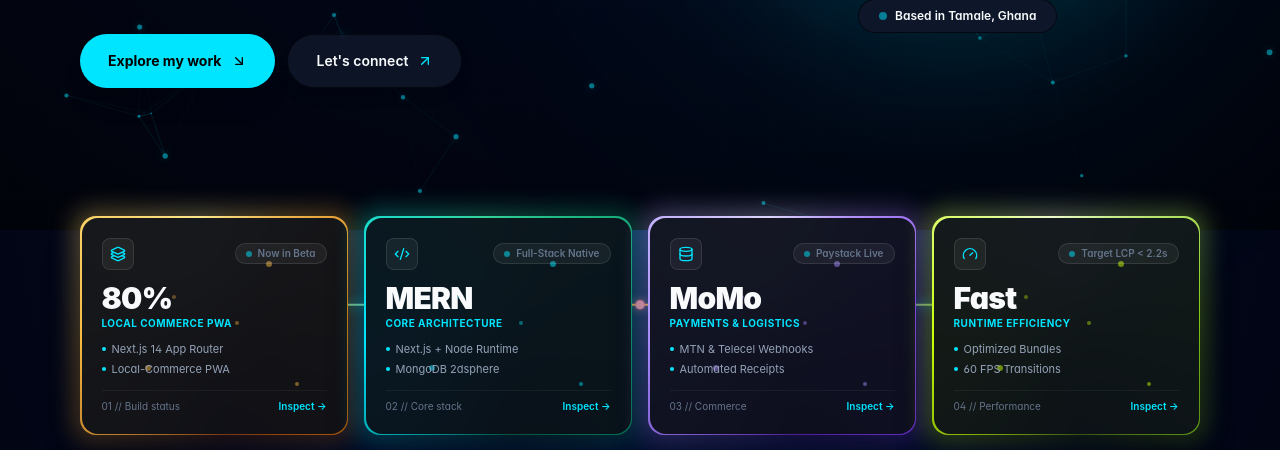
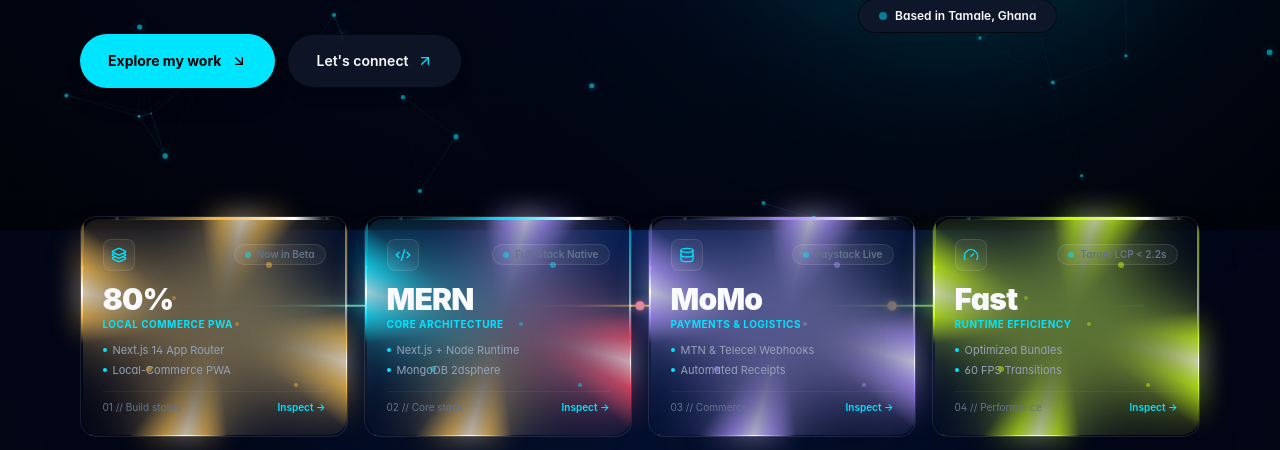
Before and after one commit to hmfareed/My-portfolio, a Next.js app: page / in a window 1280 px wide. Shown: the part 570-1020 px from the top of the page. Built offline with nearby package versions, Linux system fonts and the light colour scheme.

Commit message:
feat: add dynamic multi-theme system with custom layout and UI components

```diff
--- a/src/app/globals.css
+++ b/src/app/globals.css
@@ -100,6 +100,24 @@
   --surface-1: rgba(3, 25, 10, 0.82);
   --surface-2: rgba(2, 17, 7, 0.93);
   --surface-border: rgba(0, 255, 102, 0.35);
+}
+
+[data-theme='amoled'] {
+  --color-accent: #FFFFFF;
+  --color-accent-hover: #E2E8F0;
+  --color-accent-muted: rgba(255, 255, 255, 0.08);
+  --color-accent-glow: rgba(0, 229, 255, 0.35);
+  --bg-gradient: radial-gradient(circle at 50% -10%, #000000 0%, #000000 50%, #000000 100%);
+  --surface-1: rgba(10, 10, 10, 0.95);
+  --surface-2: rgba(4, 4, 4, 0.98);
+  --surface-border: rgba(255, 255, 255, 0.12);
+  background-color: #000000 !important;
+}
+
+[data-theme='amoled'] body,
+[data-theme='amoled'] main,
+[data-theme='amoled'] section {
+  background-color: #000000 !important;
 }
 
 * {
@@ -459,3 +477,109 @@ body {
 .animate-laser-flow-reverse {
   animation: marquee-reverse 8s linear infinite;
 }
+
+/* ==========================================================================
+   Four Moving Cut Line Beams Chasing Each Other
+   ========================================================================== */
+@keyframes beam-top {
+  0% {
+    left: -40%;
+    opacity: 0;
+  }
+  15% {
+    opacity: 1;
+  }
+  85% {
+    opacity: 1;
+  }
+  100% {
+    left: 100%;
+    opacity: 0;
+  }
+}
+
+@keyframes beam-right {
+  0% {
+    top: -40%;
+    opacity: 0;
+  }
+  15% {
+    opacity: 1;
+  }
+  85% {
+    opacity: 1;
+  }
+  100% {
+    top: 100%;
+    opacity: 0;
+  }
+}
+
+@keyframes beam-bottom {
+  0% {
+    right: -40%;
+    opacity: 0;
+  }
+  15% {
+    opacity: 1;
+  }
+  85% {
+    opacity: 1;
+  }
+  100% {
+    right: 100%;
+    opacity: 0;
+  }
+}
+
+@keyframes beam-left {
+  0% {
+    bottom: -40%;
+    opacity: 0;
+  }
+  15% {
+    opacity: 1;
+  }
+  85% {
+    opacity: 1;
+  }
+  100% {
+    bottom: 100%;
+    opacity: 0;
+  }
+}
+
+.animate-beam-top {
+  animation: beam-top 3s cubic-bezier(0.4, 0, 0.2, 1) infinite;
+}
+
+.animate-beam-right {
+  animation: beam-right 3s cubic-bezier(0.4, 0, 0.2, 1) infinite;
+  animation-delay: 0.75s;
+}
+
+.animate-beam-bottom {
+  animation: beam-bottom 3s cubic-bezier(0.4, 0, 0.2, 1) infinite;
+  animation-delay: 1.5s;
+}
+
+.animate-beam-left {
+  animation: beam-left 3s cubic-bezier(0.4, 0, 0.2, 1) infinite;
+  animation-delay: 2.25s;
+}
+
+/* ==========================================================================
+   AMOLED POLYCHROMATIC ACCENTS
+   Ensures AMOLED theme is not dominated by a single accent color
+   ========================================================================== */
+[data-theme='amoled'] .hero-accent-name {
+  background: linear-gradient(135deg, #00E5FF 0%, #A78BFA 33%, #F43F5E 66%, #F5B942 100%) !important;
+  -webkit-background-clip: text !important;
+  -webkit-text-fill-color: transparent !important;
+}
+
+[data-theme='amoled'] .hero-cta-btn {
+  background: linear-gradient(135deg, #00E5FF 0%, #A78BFA 50%, #F5B942 100%) !important;
+  color: #000000 !important;
+  box-shadow: 0 0 25px rgba(0, 229, 255, 0.4) !important;
+}
--- a/src/components/hero/Hero.tsx
+++ b/src/components/hero/Hero.tsx
@@ -143,7 +143,7 @@ export default function Hero() {
               </p>
               <h1 className="text-[clamp(3.5rem,8vw,6.8rem)] font-black uppercase leading-[0.88] tracking-tight font-sans">
                 <span className="block text-foreground">MOHAMMED</span>
-                <span className="block text-accent-dynamic">FAREED</span>
+                <span className="block text-accent-dynamic hero-accent-name">FAREED</span>
               </h1>
             </motion.div>
 
@@ -172,7 +172,7 @@ export default function Hero() {
               <a
                 href="#projects"
                 data-cursor="EXPLORE"
-                className="group inline-flex items-center gap-2.5 rounded-full bg-accent-dynamic px-7 py-4 text-sm font-bold text-black transition-all hover:-translate-y-1 hover:shadow-[0_0_32px_var(--color-accent-glow)] active:scale-95 shadow-xl"
+                className="group hero-cta-btn inline-flex items-center gap-2.5 rounded-full bg-accent-dynamic px-7 py-4 text-sm font-bold text-black transition-all hover:-translate-y-1 hover:shadow-[0_0_32px_var(--color-accent-glow)] active:scale-95 shadow-xl"
               >
                 <span>Explore my work</span>
                 <ArrowDownRight className="h-4 w-4 transition-transform group-hover:translate-y-0.5 group-hover:translate-x-0.5" />
--- a/src/components/layout/ScrollProgress.tsx
+++ b/src/components/layout/ScrollProgress.tsx
@@ -23,6 +23,9 @@ export default function ScrollProgress() {
     if (theme === 'pixel') {
       return 'h-[4px] bg-[#00FF66] shadow-[0_0_10px_#00FF66]';
     }
+    if (theme === 'amoled') {
+      return 'h-[3.5px] bg-gradient-to-r from-[#00E5FF] via-[#A78BFA] via-[#F43F5E] via-[#F5B942] to-[#10B981] shadow-[0_0_16px_rgba(0,229,255,0.7)]';
+    }
     return 'h-[3px] bg-gradient-to-r from-accent-dynamic via-cyan-300 to-accent-dynamic shadow-[0_0_12px_var(--color-accent-glow)]';
   };
 
--- a/src/components/layout/ThemeSwitcher.tsx
+++ b/src/components/layout/ThemeSwitcher.tsx
@@ -2,7 +2,7 @@
 
 import React, { useState, useRef, useEffect } from 'react';
 import { motion, AnimatePresence } from 'framer-motion';
-import { Palette, Check, Pencil, Boxes, Gamepad2, Sparkles } from 'lucide-react';
+import { Palette, Check, Pencil, Boxes, Gamepad2, Sparkles, Moon } from 'lucide-react';
 import { useTheme, THEMES, ThemeKey } from '@/context/ThemeContext';
 
 export default function ThemeSwitcher() {
@@ -30,6 +30,8 @@ export default function ThemeSwitcher() {
         return <Boxes className="w-3.5 h-3.5 text-foreground-muted" />;
       case 'pixel':
         return <Gamepad2 className="w-3.5 h-3.5 text-foreground-muted" />;
+      case 'amoled':
+        return <Moon className="w-3.5 h-3.5 text-foreground-muted" />;
       default:
         return <Palette className="w-3.5 h-3.5 text-foreground-muted" />;
     }
--- a/src/components/ui/GlowKpiCard.tsx
+++ b/src/components/ui/GlowKpiCard.tsx
@@ -21,8 +21,6 @@ export interface GlowKpiCardProps {
 export const cardColorMap: Record<
   CardAccentColor,
   {
-    borderGrad: string;
-    haloColor: string;
     dotColor: string;
     pillBg: string;
     btnBg: string;
@@ -31,8 +29,6 @@ export const cardColorMap: Record<
   }
 > = {
   amber: {
-    borderGrad: 'conic-gradient(from 0deg at 50% 50%, #F5B942, #FDE68A, #D97706, #78350F, #F5B942)',
-    haloColor: 'rgba(245, 185, 66, 0.32)',
     dotColor: '#F5B942',
     pillBg: 'bg-[#F5B942]/10 border-[#F5B942]/30 text-[#F5B942]',
     btnBg: 'bg-[#F5B942] hover:bg-[#FCD34D] text-black shadow-[0_0_24px_rgba(245,185,66,0.4)]',
@@ -40,8 +36,6 @@ export const cardColorMap: Record<
     iconBg: 'bg-[#F5B942]/15 text-[#F5B942] border-[#F5B942]/30',
   },
   teal: {
-    borderGrad: 'conic-gradient(from 0deg at 50% 50%, #00E5FF, #34D399, #059669, #064E3B, #00E5FF)',
-    haloColor: 'rgba(0, 229, 255, 0.32)',
     dotColor: '#00E5FF',
     pillBg: 'bg-[#00E5FF]/10 border-[#00E5FF]/30 text-[#00E5FF]',
     btnBg: 'bg-[#00E5FF] hover:bg-[#38BDF8] text-black shadow-[0_0_24px_rgba(0,229,255,0.4)]',
@@ -49,8 +43,6 @@ export const cardColorMap: Record<
     iconBg: 'bg-[#00E5FF]/15 text-[#00E5FF] border-[#00E5FF]/30',
   },
   violet: {
-    borderGrad: 'conic-gradient(from 0deg at 50% 50%, #A78BFA, #DDD6FE, #7C3AED, #4C1D95, #A78BFA)',
-    haloColor: 'rgba(167, 139, 250, 0.32)',
     dotColor: '#A78BFA',
     pillBg: 'bg-[#A78BFA]/10 border-[#A78BFA]/30 text-[#A78BFA]',
     btnBg: 'bg-[#A78BFA] hover:bg-[#C4B5FD] text-black shadow-[0_0_24px_rgba(167,139,250,0.4)]',
@@ -58,8 +50,6 @@ export const cardColorMap: Record<
     iconBg: 'bg-[#A78BFA]/15 text-[#A78BFA] border-[#A78BFA]/30',
   },
   rose: {
-    borderGrad: 'conic-gradient(from 0deg at 50% 50%, #F43F5E, #FECDD3, #E11D48, #881337, #F43F5E)',
-    haloColor: 'rgba(244, 63, 94, 0.32)',
     dotColor: '#F43F5E',
     pillBg: 'bg-[#F43F5E]/10 border-[#F43F5E]/30 text-[#F43F5E]',
     btnBg: 'bg-[#F43F5E] hover:bg-[#FB7185] text-black shadow-[0_0_24px_rgba(244,63,94,0.4)]',
@@ -67,8 +57,6 @@ export const cardColorMap: Record<
     iconBg: 'bg-[#F43F5E]/15 text-[#F43F5E] border-[#F43F5E]/30',
   },
   lime: {
-    borderGrad: 'conic-gradient(from 0deg at 50% 50%, #C8FF00, #ECFCCB, #84CC16, #365314, #C8FF00)',
-    haloColor: 'rgba(200, 255, 0, 0.32)',
     dotColor: '#C8FF00',
     pillBg: 'bg-[#C8FF00]/10 border-[#C8FF00]/30 text-[#C8FF00]',
     btnBg: 'bg-[#C8FF00] hover:bg-[#D7FF4F] text-black shadow-[0_0_24px_rgba(200,255,0,0.4)]',
@@ -76,8 +64,6 @@ export const cardColorMap: Record<
     iconBg: 'bg-[#C8FF00]/15 text-[#C8FF00] border-[#C8FF00]/30',
   },
   sky: {
-    borderGrad: 'conic-gradient(from 0deg at 50% 50%, #38BDF8, #BAE6FD, #0284C7, #082F49, #38BDF8)',
-    haloColor: 'rgba(56, 189, 248, 0.32)',
     dotColor: '#38BDF8',
     pillBg: 'bg-[#38BDF8]/10 border-[#38BDF8]/30 text-[#38BDF8]',
     btnBg: 'bg-[#38BDF8] hover:bg-[#60A5FA] text-black shadow-[0_0_24px_rgba(56,189,248,0.4)]',
@@ -85,9 +71,6 @@ export const cardColorMap: Record<
     iconBg: 'bg-[#38BDF8]/15 text-[#38BDF8] border-[#38BDF8]/30',
   },
   spectrum: {
-    borderGrad:
-      'conic-gradient(from 0deg at 50% 50%, #00E5FF 0deg, #A78BFA 60deg, #F43F5E 120deg, #F5B942 180deg, #10B981 240deg, #C8FF00 300deg, #00E5FF 360deg)',
-    haloColor: 'rgba(0, 229, 255, 0.32)',
     dotColor: '#00E5FF',
     pillBg: 'bg-accent-muted border-accent-dynamic/40 text-accent-dynamic',
     btnBg: 'bg-accent-dynamic text-black hover:opacity-95 shadow-[0_0_24px_var(--color-accent-glow)]',
@@ -95,6 +78,63 @@ export const cardColorMap: Record<
     iconBg: 'bg-accent-muted text-accent-dynamic border-accent-dynamic/30',
   },
 };
+
+/**
+ * Creates a 4-cut luminous conic gradient with four distinct laser segments
+ * spaced at 90-degree intervals around the perimeter.
+ */
+function getFourCutConic(color: string) {
+  if (color === '#00E5FF') {
+    // Polychromatic spectrum mode
+    return `conic-gradient(from 0deg at 50% 50%,
+      transparent 0deg,
+      #00E5FF 12deg,
+      #ffffff 22deg,
+      #00E5FF 32deg,
+      transparent 45deg,
+      transparent 90deg,
+      #A78BFA 102deg,
+      #ffffff 112deg,
+      #A78BFA 122deg,
+      transparent 135deg,
+      transparent 180deg,
+      #F43F5E 192deg,
+      #ffffff 202deg,
+      #F43F5E 212deg,
+      transparent 225deg,
+      transparent 270deg,
+      #F5B942 282deg,
+      #ffffff 292deg,
+      #F5B942 302deg,
+      transparent 315deg,
+      transparent 360deg
+    )`;
+  }
+
+  return `conic-gradient(from 0deg at 50% 50%,
+    transparent 0deg,
+    ${color} 12deg,
+    #ffffff 22deg,
+    ${color} 32deg,
+    transparent 45deg,
+    transparent 90deg,
+    ${color} 102deg,
+    #ffffff 112deg,
+    ${color} 122deg,
+    transparent 135deg,
+    transparent 180deg,
+    ${color} 192deg,
+    #ffffff 202deg,
+    ${color} 212deg,
+    transparent 225deg,
+    transparent 270deg,
+    ${color} 282deg,
+    #ffffff 292deg,
+    ${color} 302deg,
+    transparent 315deg,
+    transparent 360deg
+  )`;
+}
 
 export default function GlowKpiCard({
   children,
@@ -111,6 +151,7 @@ export default function GlowKpiCard({
 }: GlowKpiCardProps) {
   const isClickable = !!onClick;
   const config = cardColorMap[accentColor] || cardColorMap.spectrum;
+  const fourCutConic = getFourCutConic(config.dotColor);
 
   return (
     <div
@@ -130,10 +171,10 @@ export default function GlowKpiCard({
       }
       className={`group relative ${isClickable ? 'cursor-pointer select-none' : ''} ${className}`}
     >
-      {/* Ambient outer glow halo */}
+      {/* Ambient outer glow halo with 4 moving cut lines */}
       <div
         className={`absolute -inset-1.5 ${borderRadius} overflow-hidden pointer-events-none transition-opacity duration-500 ${
-          active ? 'opacity-85 blur-lg' : 'opacity-35 group-hover:opacity-75 blur-md'
+          active ? 'opacity-90 blur-lg' : 'opacity-40 group-hover:opacity-80 blur-md'
         }`}
       >
         <div
@@ -141,31 +182,76 @@ export default function GlowKpiCard({
             speed === 'slow' ? 'animate-border-spin-slow' : 'animate-border-spin'
           }`}
           style={{
-            background: config.borderGrad,
+            background: fourCutConic,
           }}
         />
       </div>
 
-      {/* Main card container with border cut */}
+      {/* Main card container with border cut & four moving perimeter lines */}
       <div
-        className={`relative h-full w-full ${borderWidth} ${borderRadius} overflow-hidden shadow-2xl transition-transform duration-300`}
+        className={`relative h-full w-full ${borderWidth} ${borderRadius} overflow-hidden shadow-2xl transition-transform duration-300 border border-white/10`}
       >
-        {/* The rotating luminous border */}
+        {/* Four-Cut rotating perimeter conic mask (tracing the rounded corners) */}
         <div
-          className={`absolute top-1/2 left-1/2 w-[350%] h-[350%] ${
+          className={`absolute top-1/2 left-1/2 w-[350%] h-[350%] pointer-events-none ${
             speed === 'slow' ? 'animate-border-spin-slow' : 'animate-border-spin'
           }`}
           style={{
-            background: config.borderGrad,
+            background: fourCutConic,
           }}
         />
+
+        {/* Four Traveling Laser Cut Lines Chasing Each Other Along the 4 Edges */}
+        {/* 1. Top Cut Line: moves left to right */}
+        <div className="absolute top-0 left-0 right-0 h-[2.5px] overflow-hidden pointer-events-none z-30">
+          <div
+            className="absolute h-full w-36 sm:w-52 animate-beam-top rounded-full"
+            style={{
+              background: `linear-gradient(90deg, transparent 0%, ${config.dotColor} 50%, #ffffff 85%, transparent 100%)`,
+              boxShadow: `0 0 14px ${config.dotColor}, 0 0 4px #ffffff`,
+            }}
+          />
+        </div>
+
+        {/* 2. Right Cut Line: moves top to bottom */}
+        <div className="absolute top-0 right-0 bottom-0 w-[2.5px] overflow-hidden pointer-events-none z-30">
+          <div
+            className="absolute w-full h-36 sm:h-52 animate-beam-right rounded-full"
+            style={{
+              background: `linear-gradient(180deg, transparent 0%, ${config.dotColor} 50%, #ffffff 85%, transparent 100%)`,
+              boxShadow: `0 0 14px ${config.dotColor}, 0 0 4px #ffffff`,
+            }}
+          />
+        </div>
+
+        {/* 3. Bottom Cut Line: moves right to left */}
+        <div className="absolute bottom-0 left-0 right-0 h-[2.5px] overflow-hidden pointer-events-none z-30">
+          <div
+            className="absolute h-full w-36 sm:w-52 animate-beam-bottom rounded-full"
+            style={{
+              background: `linear-gradient(270deg, transparent 0%, ${config.dotColor} 50%, #ffffff 85%, transparent 100%)`,
+              boxShadow: `0 0 14px ${config.dotColor}, 0 0 4px #ffffff`,
+            }}
+          />
+        </div>
+
+        {/* 4. Left Cut Line: moves bottom to top */}
+        <div className="absolute top-0 left-0 bottom-0 w-[2.5px] overflow-hidden pointer-events-none z-30">
+          <div
+            className="absolute w-full h-36 sm:h-52 animate-beam-left rounded-full"
+            style={{
+              background: `linear-gradient(0deg, transparent 0%, ${config.dotColor} 50%, #ffffff 85%, transparent 100%)`,
+              boxShadow: `0 0 14px ${config.dotColor}, 0 0 4px #ffffff`,
+            }}
+          />
+        </div>
 
         {/* Inner Card Surface */}
         <div
           className={`relative h-full w-full ${borderRadius} transition-all duration-300 ${
             active
-              ? 'bg-[#080B12]/98 ring-1 ring-white/10 shadow-[inset_0_0_30px_rgba(0,0,0,0.8)]'
-              : 'bg-[#0A0E18]/95 group-hover:bg-[#070A12]/98'
+              ? 'bg-[#050810]/98 ring-1 ring-white/10 shadow-[inset_0_0_30px_rgba(0,0,0,0.85)]'
+              : 'bg-[#080C16]/96 group-hover:bg-[#050810]/98'
           } backdrop-blur-2xl overflow-hidden ${innerClassName}`}
         >
           {/* Floating luminous dust particles in card background */}
```
Also changed, not shown: src/components/layout/ConnectingDotsBackground.tsx (+18 -6 lines), src/context/ThemeContext.tsx (+12 -2 lines).
